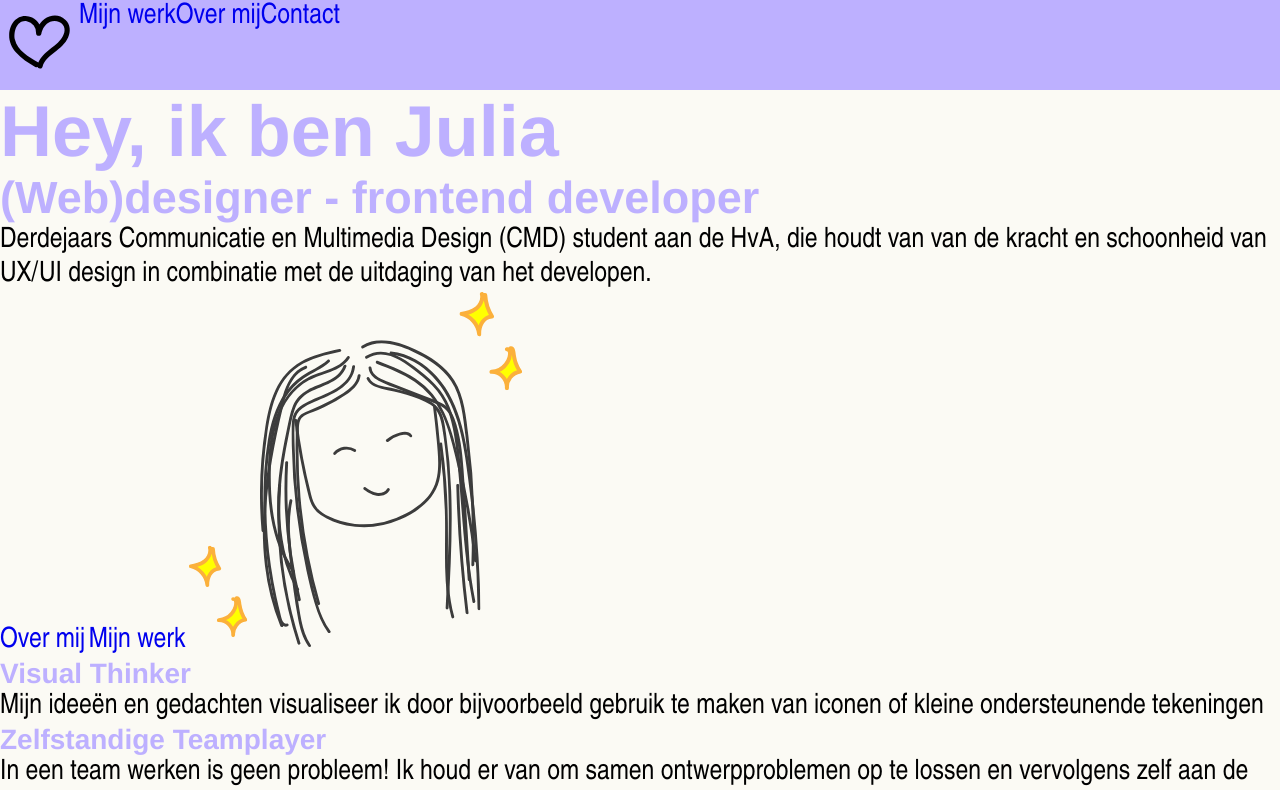
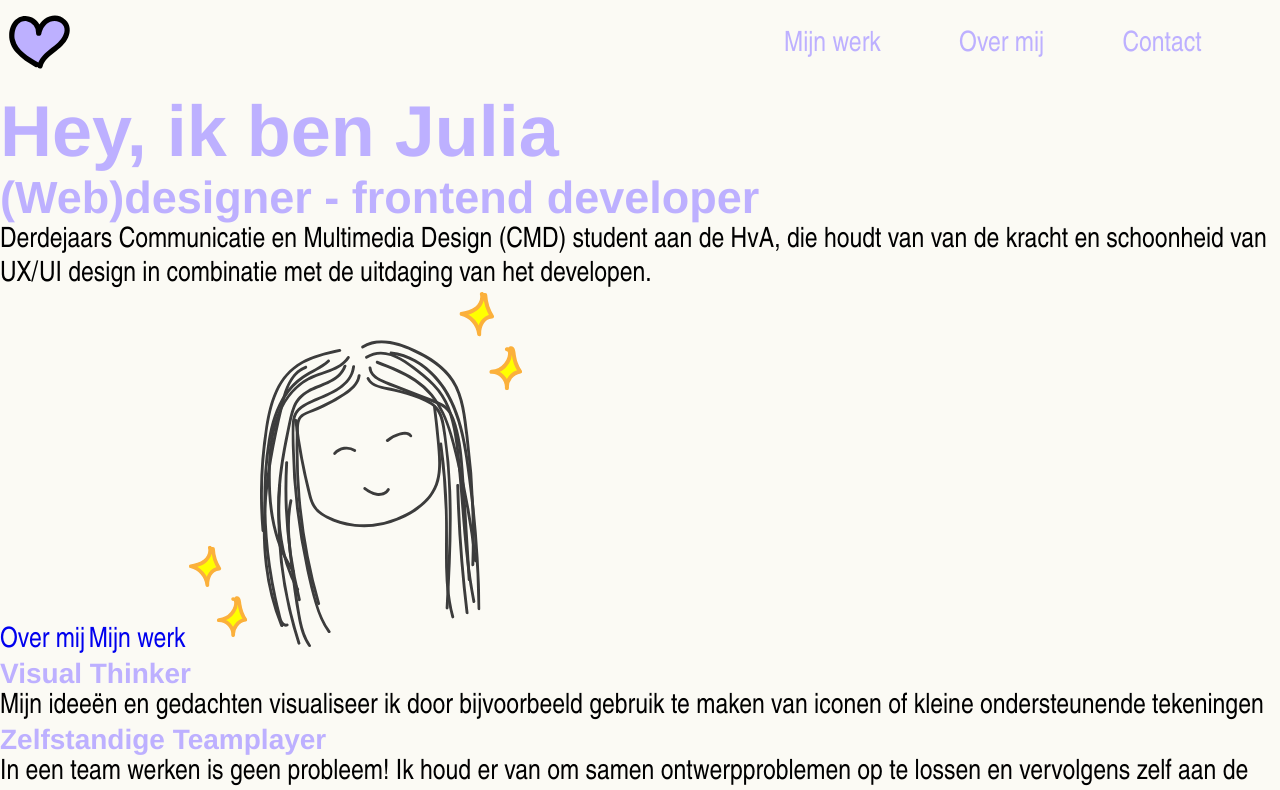
Before and after one commit to Juul03/portfolio, a SvelteKit app: page / in a window 1280 px wide. Shown: the top 790 px of the page. Built offline with nearby package versions, Linux system fonts and the light colour scheme; a web font is replaced by a local one.

Commit message:
header_styling_added

```diff
--- a/src/components/header.svelte
+++ b/src/components/header.svelte
@@ -21,7 +21,7 @@
 <style lang="scss">
 	header {
 		width: 100%;
-      background: var(--primary-color);
+		background: var(--secundary-color);
 
 		nav {
 			width: 100%;
@@ -29,6 +29,19 @@
 			ul {
 				display: flex;
 				flex-direction: row;
+				align-items: center;
+
+				li:first-child {
+					flex-grow: 9;
+				}
+
+				li:not(:first-child) {
+					flex-grow: 1;
+				}
+
+                li > a {
+                    color:var(--primary-color);
+                }
 			}
 		}
 	}
```
Lines whose indentation alone changed are shown as unchanged.
